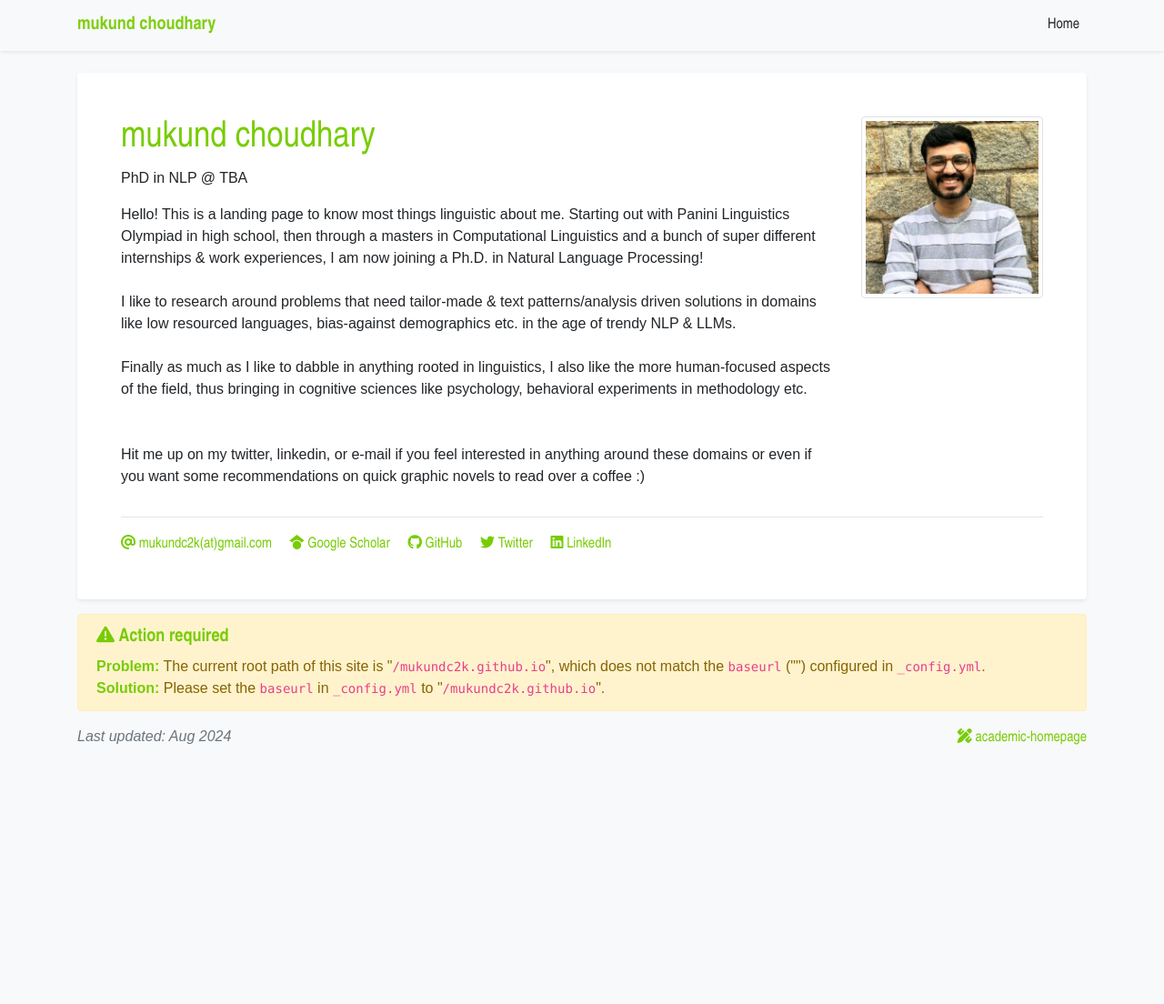
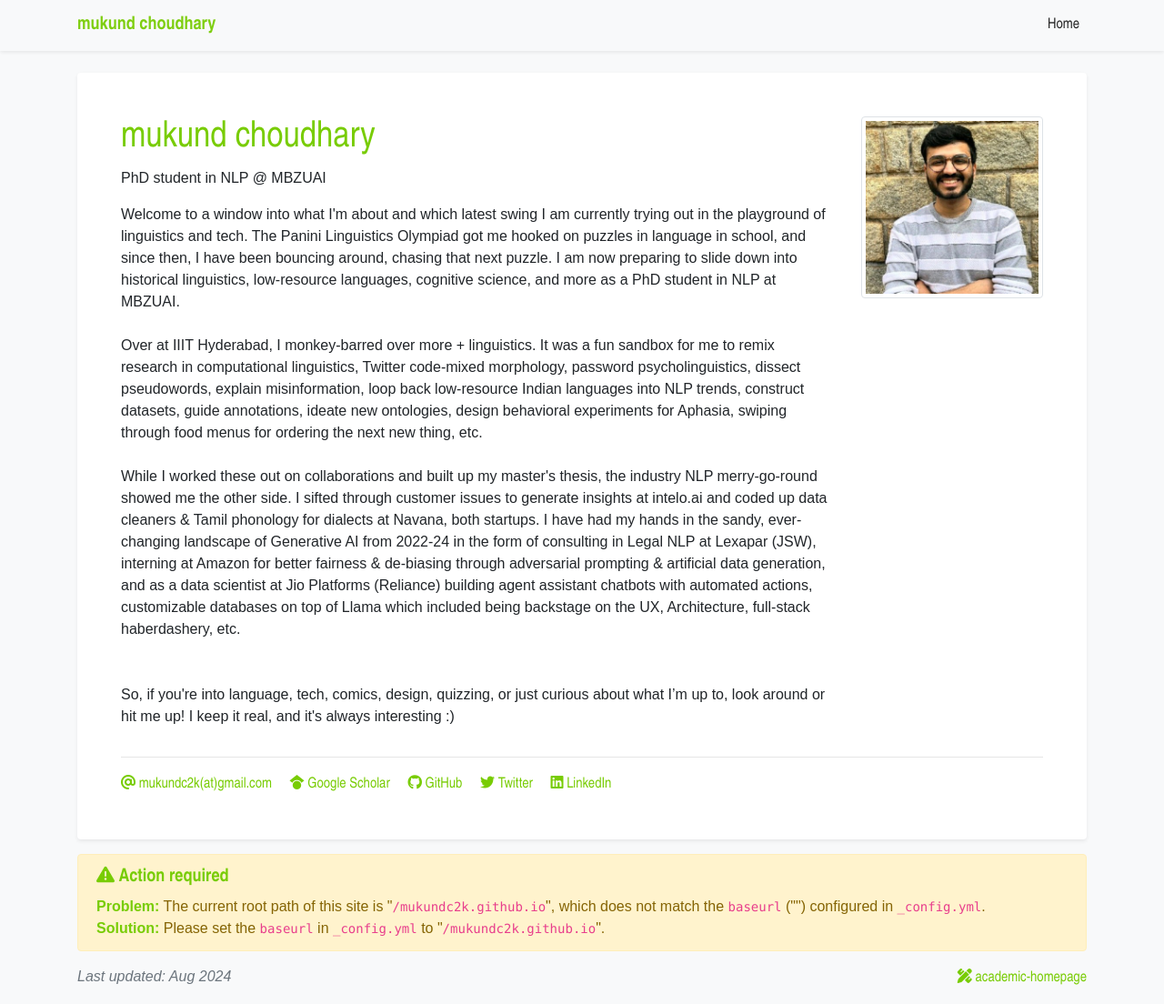
Before and after one commit to mukundc2k/mukundc2k.github.io, a Jekyll site: the page built from index.html, in a window 1280 px wide and 1104 px high. Shown: the whole window at 91% size. Built offline with Jekyll 4.4.1, drawn with Linux system fonts in a browser that asks for light colours; a style sheet for code colours, icons or effects is not loaded.

Commit message:
Update profile.yml

```diff
--- a/_data/profile.yml
+++ b/_data/profile.yml
@@ -3,7 +3,7 @@
 navbar_name: "mukund choudhary"
 
 positions:
-- name: PhD in NLP @ TBA
+- name: PhD student in NLP @ MBZUAI
 # - logo: /assets/images/badges/PKU_red.png
   # name: B.S., Peking University (2021)
 
@@ -19,11 +19,10 @@
 # orcid: 0000-0000-0000-0000
 
 short_bio: >-
-  Hello! This is a landing page to know most things linguistic about me. Starting out with Panini Linguistics Olympiad in high school, then through a masters in Computational Linguistics and a bunch of super different internships & work experiences, I am now joining a Ph.D. in Natural Language Processing!  <br><br>
-  I like to research around problems that need tailor-made & text patterns/analysis driven solutions in domains like low resourced languages, bias-against demographics etc. in the age of trendy NLP & LLMs.  <br><br>
-  Finally as much as I like to dabble in anything rooted in linguistics, I also like the more human-focused aspects of the field, thus bringing in cognitive sciences like psychology, behavioral experiments in methodology etc.    <br><br><br>
-
-  Hit me up on my twitter, linkedin, or e-mail if you feel interested in anything around these domains or even if you want some recommendations on quick graphic novels to read over a coffee :)
+  Welcome to a window into what I'm about and which latest swing I am currently trying out in the playground of linguistics and tech. The Panini Linguistics Olympiad got me hooked on puzzles in language in school, and since then, I have been bouncing around, chasing that next puzzle. I am now preparing to slide down into historical linguistics, low-resource languages, cognitive science, and more as a PhD student in NLP at MBZUAI. <br><br>
+  Over at IIIT Hyderabad, I monkey-barred over more <computer science, cognitive science> + linguistics. It was a fun sandbox for me to remix research in computational linguistics, Twitter code-mixed morphology, password psycholinguistics, dissect pseudowords, explain misinformation, loop back low-resource Indian languages into NLP trends, construct datasets, guide annotations, ideate new ontologies, design behavioral experiments for Aphasia, swiping through food menus for ordering the next new thing, etc. <br><br>
+  While I worked these out on collaborations and built up my master's thesis, the industry NLP merry-go-round showed me the other side. I sifted through customer issues to generate insights at intelo.ai and coded up data cleaners & Tamil phonology for dialects at Navana, both startups. I have had my hands in the sandy, ever-changing landscape of Generative AI from 2022-24 in the form of consulting in Legal NLP at Lexapar (JSW), interning at Amazon for better fairness & de-biasing through adversarial prompting & artificial data generation, and as a data scientist at Jio Platforms (Reliance) building agent assistant chatbots with automated actions, customizable databases on top of Llama which included being backstage on the UX, Architecture, full-stack haberdashery, etc. <br><br><br>
+  So, if you're into language, tech, comics, design, quizzing, or just curious about what I’m up to, look around or hit me up! I keep it real, and it's always interesting :)
 
 portrait_url: /assets/images/mukund.jpeg
 
```
